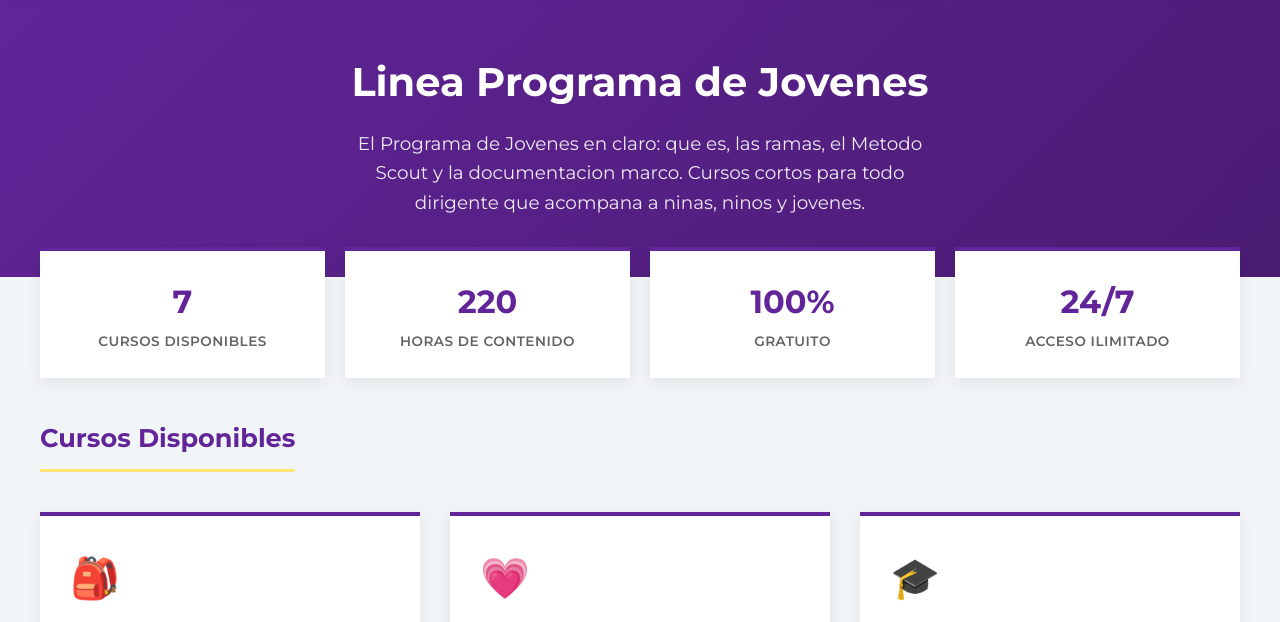
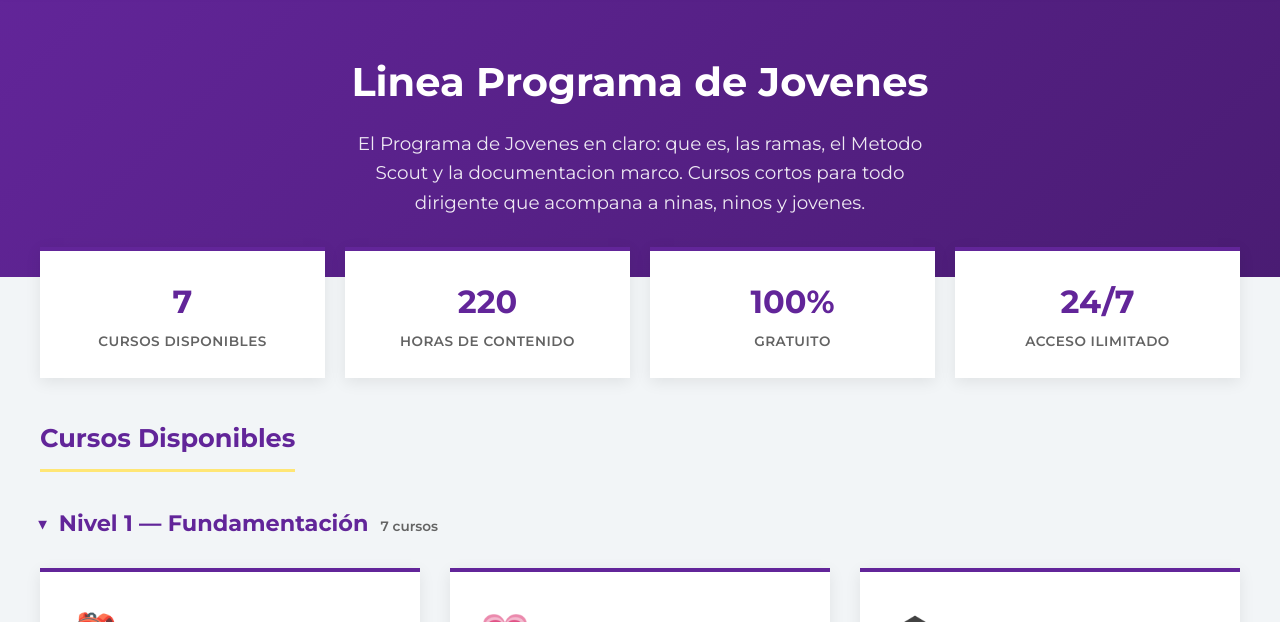
Before and after one commit to maximoaluna-blip/INDUCCION-PROGRAMA-JOVENES, a plain HTML site: page index.html in a window 1280 px wide. Shown: the part 79-701 px from the top of the page. Drawn offline with Linux system fonts and the light colour scheme.

Commit message:
Agrupar el menu de la linea por nivel (Nivel 1, Nivel 2...)
index.html ahora agrupa el catalogo en secciones colapsables por nivel
(<details>/<summary>), ordenadas por "order" dentro de cada nivel, en vez
de una sola grilla plana. Antes ningun curso de PJ tenia el nivel como dato
del curso, asi que no habia forma de agrupar aunque llegaran mas niveles.

Se agrego level/levelName/order a los 8 JSON fuente y build-course.js ahora
los lee y persiste en cursos.json en cada build -- a diferencia de DI, donde
esos mismos campos existen mano-agregados en cursos.json y se perderian en
el proximo build porque nadie los conecto a la fuente (build-course.js los
sobreescribe con un objeto fijo). Este courseId + level son la fuente de
verdad ahora, no una edicion manual del catalogo.

Verificado en navegador contra un build local real (Nivel 1, 7 cursos, sin
errores de consola) y con datos simulados de 2 niveles en un archivo aislado
(agrupacion, orden y colapso correctos). rama-manada-lobatos permanece en
status "draft" -- no se toco su gate.

Co-Authored-By: Claude Sonnet 5 <noreply@anthropic.com>

```diff
--- a/02-Plataforma-Web/cursos.json
+++ b/02-Plataforma-Web/cursos.json
@@ -5,6 +5,9 @@
     "description": "El primer paso en la Línea Programa de Jóvenes. En ~25 minutos vas a entender qué es realmente el Programa de Jóvenes (y qué no), desarmar los mitos del dirigente nuevo, ubicar las 5 ramas y la documentación marco, y dar tu primer compromiso concreto. Sin tecnicismos, con ejemplos del día a día de una unidad.",
     "icon": "🎒",
     "duration": "25 minutos",
+    "level": 1,
+    "levelName": "Fundamentación",
+    "order": 1,
     "modules": 6,
     "status": "active",
     "file": "bienvenida-programa-jovenes.html",
@@ -16,6 +19,9 @@
     "description": "El segundo curso de la Línea Programa de Jóvenes y la brújula ética del Programa. En ~30 minutos vas a entender qué dijo Baden-Powell en Ginebra en 1922 sobre cómo se educa, vas a distinguir la educación por el temor de la educación por el amor, y vas a ver cómo los 4 objetivos de la instrucción se convirtieron en las 6 áreas de crecimiento de hoy. Termina con tu propia revisión pedagógica y un compromiso de práctica.",
     "icon": "💗",
     "duration": "30 minutos",
+    "level": 1,
+    "levelName": "Fundamentación",
+    "order": 2,
     "modules": 6,
     "status": "active",
     "file": "educacion-por-el-amor.html",
@@ -27,6 +33,9 @@
     "description": "El Curso 3 de la Línea Programa de Jóvenes, y un paréntesis necesario antes de entrar de lleno a lo scout. En ~30 minutos vas a entender qué es educar, los cuatro pilares de la educación (UNESCO), cómo aprenden de verdad las personas, dónde se aprende (educación formal, no formal e informal) y por qué el aprender haciendo funciona. No es teoría por la teoría: es la base que hace que el Método Scout, las ramas y el Modelo —que vienen después— se entiendan como la aplicación de estas ideas.",
     "icon": "🎓",
     "duration": "30 minutos",
+    "level": 1,
+    "levelName": "Fundamentación",
+    "order": 3,
     "modules": 6,
     "status": "active",
     "file": "como-se-educa-hoy.html",
@@ -38,6 +47,9 @@
     "description": "El Curso 4 de la Línea Programa de Jóvenes entrega la identidad doctrinal del Movimiento: su Propósito, sus 3 Principios y los 6 elementos que lo distinguen de cualquier otra propuesta para jóvenes. Al final vas a poder explicarle a alguien externo qué es el Movimiento Scout en menos de un minuto, sin recurrir a uniformes ni a campamentos.",
     "icon": "🌟",
     "duration": "30 minutos",
+    "level": 1,
+    "levelName": "Fundamentación",
+    "order": 4,
     "modules": 6,
     "status": "active",
     "file": "caracteristicas-esenciales-movimiento-scout.html",
@@ -49,6 +61,9 @@
     "description": "El curso más largo y más importante del Nivel 1. En ~40 minutos vas a entender el Método Scout como un sistema de autoeducación progresiva basado en 8 elementos interdependientes — no una lista de técnicas que se eligen a gusto. Vas a recorrer los 8 elementos en 4 parejas, ver las 4 Dinámicas del Escultismo en acción y salir con un plan concreto para integrar el Método en tu próxima reunión.",
     "icon": "🧭",
     "duration": "40 minutos",
+    "level": 1,
+    "levelName": "Fundamentación",
+    "order": 5,
     "modules": 8,
     "status": "active",
     "file": "metodo-scout-8-elementos.html",
@@ -60,6 +75,9 @@
     "description": "El Curso 6 de la Línea Programa de Jóvenes. En ~35 minutos vas a aterrizar todo lo aprendido al contexto colombiano: la Política Nacional de Programa de Jóvenes (Acuerdo C.S.N. 617 de 2024) y su Modelo de Aplicación \"El Gran Juego para la Vida\" (DNPJ 2026). Vas a recorrer las 5 ramas, las 6 áreas de crecimiento, las 3 etapas × 3 momentos y las herramientas operativas, y a construir tu mapa personal del Modelo.",
     "icon": "📜",
     "duration": "35 minutos",
+    "level": 1,
+    "levelName": "Fundamentación",
+    "order": 6,
     "modules": 7,
     "status": "active",
     "file": "pnpj-gran-juego-para-la-vida.html",
@@ -71,6 +89,9 @@
     "description": "El cierre del Nivel 1 de la Línea Programa de Jóvenes. En ~30 minutos vas a convertir los Cursos 1 a 6 en un Plan Personal de Dirigente firmable: revisas tu brújula, defines tu rol, rama y áreas prioritarias, planeas tu próxima reunión y tu proyecto del trimestre, trazas tu ruta de formación y firmas tu promesa personal. No hay contenido nuevo: integras lo que ya tienes en algo accionable.",
     "icon": "🗺️",
     "duration": "30 minutos",
+    "level": 1,
+    "levelName": "Fundamentación",
+    "order": 7,
     "modules": 6,
     "status": "active",
     "file": "mi-compromiso-programa-jovenes.html",
@@ -82,6 +103,9 @@
     "description": "El primer curso de rama del Nivel 2 de la Línea Programa de Jóvenes. En ~35 minutos vas a acompañar a Andrés, un lobato de 7 años, desde su llegada a la Manada hasta su Gran Salto hacia la Tropa: el marco simbólico de El Libro de las Tierras Vírgenes, las seisenas sin jefes fijos, las seis Sendas de la progresión y tu rol como Viejo Lobo — facilitador, no jefe.",
     "icon": "🐺",
     "duration": "35 minutos",
+    "level": 2,
+    "levelName": "Profundización por rama y práctica pedagógica",
+    "order": 8,
     "modules": 8,
     "status": "draft",
     "file": "rama-manada-lobatos.html",
--- a/05-Generador-Cursos/borradores/bienvenida-programa-jovenes.json
+++ b/05-Generador-Cursos/borradores/bienvenida-programa-jovenes.json
@@ -5,6 +5,9 @@
   "description": "El primer paso en la Línea Programa de Jóvenes. En ~25 minutos vas a entender qué es realmente el Programa de Jóvenes (y qué no), desarmar los mitos del dirigente nuevo, ubicar las 5 ramas y la documentación marco, y dar tu primer compromiso concreto. Sin tecnicismos, con ejemplos del día a día de una unidad.",
   "icon": "🎒",
   "duration": "25 minutos",
+  "level": 1,
+  "levelName": "Fundamentación",
+  "order": 1,
   "totalContentModules": 5,
   "modules": [
     {
--- a/05-Generador-Cursos/borradores/caracteristicas-esenciales-movimiento-scout.json
+++ b/05-Generador-Cursos/borradores/caracteristicas-esenciales-movimiento-scout.json
@@ -5,6 +5,9 @@
   "description": "El Curso 4 de la Línea Programa de Jóvenes entrega la identidad doctrinal del Movimiento: su Propósito, sus 3 Principios y los 6 elementos que lo distinguen de cualquier otra propuesta para jóvenes. Al final vas a poder explicarle a alguien externo qué es el Movimiento Scout en menos de un minuto, sin recurrir a uniformes ni a campamentos.",
   "icon": "🌟",
   "duration": "30 minutos",
+  "level": 1,
+  "levelName": "Fundamentación",
+  "order": 4,
   "totalContentModules": 5,
   "modules": [
     {
--- a/05-Generador-Cursos/borradores/como-se-educa-hoy.json
+++ b/05-Generador-Cursos/borradores/como-se-educa-hoy.json
@@ -5,6 +5,9 @@
   "description": "El Curso 3 de la Línea Programa de Jóvenes, y un paréntesis necesario antes de entrar de lleno a lo scout. En ~30 minutos vas a entender qué es educar, los cuatro pilares de la educación (UNESCO), cómo aprenden de verdad las personas, dónde se aprende (educación formal, no formal e informal) y por qué el aprender haciendo funciona. No es teoría por la teoría: es la base que hace que el Método Scout, las ramas y el Modelo —que vienen después— se entiendan como la aplicación de estas ideas.",
   "icon": "🎓",
   "duration": "30 minutos",
+  "level": 1,
+  "levelName": "Fundamentación",
+  "order": 3,
   "totalContentModules": 5,
   "modules": [
     {
--- a/05-Generador-Cursos/borradores/educacion-por-el-amor.json
+++ b/05-Generador-Cursos/borradores/educacion-por-el-amor.json
@@ -5,6 +5,9 @@
   "description": "El segundo curso de la Línea Programa de Jóvenes y la brújula ética del Programa. En ~30 minutos vas a entender qué dijo Baden-Powell en Ginebra en 1922 sobre cómo se educa, vas a distinguir la educación por el temor de la educación por el amor, y vas a ver cómo los 4 objetivos de la instrucción se convirtieron en las 6 áreas de crecimiento de hoy. Termina con tu propia revisión pedagógica y un compromiso de práctica.",
   "icon": "💗",
   "duration": "30 minutos",
+  "level": 1,
+  "levelName": "Fundamentación",
+  "order": 2,
   "totalContentModules": 5,
   "modules": [
     {
--- a/05-Generador-Cursos/borradores/metodo-scout-8-elementos.json
+++ b/05-Generador-Cursos/borradores/metodo-scout-8-elementos.json
@@ -5,6 +5,9 @@
   "description": "El curso más largo y más importante del Nivel 1. En ~40 minutos vas a entender el Método Scout como un sistema de autoeducación progresiva basado en 8 elementos interdependientes — no una lista de técnicas que se eligen a gusto. Vas a recorrer los 8 elementos en 4 parejas, ver las 4 Dinámicas del Escultismo en acción y salir con un plan concreto para integrar el Método en tu próxima reunión.",
   "icon": "🧭",
   "duration": "40 minutos",
+  "level": 1,
+  "levelName": "Fundamentación",
+  "order": 5,
   "totalContentModules": 7,
   "modules": [
     {
--- a/05-Generador-Cursos/borradores/mi-compromiso-programa-jovenes.json
+++ b/05-Generador-Cursos/borradores/mi-compromiso-programa-jovenes.json
@@ -5,6 +5,9 @@
   "description": "El cierre del Nivel 1 de la Línea Programa de Jóvenes. En ~30 minutos vas a convertir los Cursos 1 a 6 en un Plan Personal de Dirigente firmable: revisas tu brújula, defines tu rol, rama y áreas prioritarias, planeas tu próxima reunión y tu proyecto del trimestre, trazas tu ruta de formación y firmas tu promesa personal. No hay contenido nuevo: integras lo que ya tienes en algo accionable.",
   "icon": "🗺️",
   "duration": "30 minutos",
+  "level": 1,
+  "levelName": "Fundamentación",
+  "order": 7,
   "totalContentModules": 5,
   "modules": [
     {
--- a/05-Generador-Cursos/borradores/pnpj-gran-juego-para-la-vida.json
+++ b/05-Generador-Cursos/borradores/pnpj-gran-juego-para-la-vida.json
@@ -5,6 +5,9 @@
   "description": "El Curso 6 de la Línea Programa de Jóvenes. En ~35 minutos vas a aterrizar todo lo aprendido al contexto colombiano: la Política Nacional de Programa de Jóvenes (Acuerdo C.S.N. 617 de 2024) y su Modelo de Aplicación \"El Gran Juego para la Vida\" (DNPJ 2026). Vas a recorrer las 5 ramas, las 6 áreas de crecimiento, las 3 etapas × 3 momentos y las herramientas operativas, y a construir tu mapa personal del Modelo.",
   "icon": "📜",
   "duration": "35 minutos",
+  "level": 1,
+  "levelName": "Fundamentación",
+  "order": 6,
   "totalContentModules": 6,
   "modules": [
     {
--- a/05-Generador-Cursos/borradores/rama-manada-lobatos.json
+++ b/05-Generador-Cursos/borradores/rama-manada-lobatos.json
@@ -5,6 +5,9 @@
   "description": "El primer curso de rama del Nivel 2 de la Línea Programa de Jóvenes. En ~35 minutos vas a acompañar a Andrés, un lobato de 7 años, desde su llegada a la Manada hasta su Gran Salto hacia la Tropa: el marco simbólico de El Libro de las Tierras Vírgenes, las seisenas sin jefes fijos, las seis Sendas de la progresión y tu rol como Viejo Lobo — facilitador, no jefe.",
   "icon": "🐺",
   "duration": "35 minutos",
+  "level": 2,
+  "levelName": "Profundización por rama y práctica pedagógica",
+  "order": 8,
   "totalContentModules": 7,
   "modules": [
     {
--- a/05-Generador-Cursos/build-course.js
+++ b/05-Generador-Cursos/build-course.js
@@ -639,6 +639,9 @@ const entry = {
     description: course.description,
     icon: course.icon,
     duration: course.duration,
+    level: course.level || 1,
+    levelName: course.levelName || 'Fundamentación',
+    order: course.order || 0,
     modules: course.modules.length,
     status: 'active',
     file: course.courseId + '.html',
--- a/index.html
+++ b/index.html
@@ -162,6 +162,53 @@
             padding-bottom: 10px;
             border-bottom: 3px solid #ffe675;
             display: inline-block;
+        }
+
+        /* --- Niveles (agrupacion del catalogo) --- */
+        .level-section {
+            margin-bottom: 20px;
+            border: none;
+        }
+
+        .level-section + .level-section {
+            margin-top: 10px;
+        }
+
+        .level-summary {
+            list-style: none;
+            cursor: pointer;
+            display: flex;
+            align-items: baseline;
+            gap: 12px;
+            padding: 4px 0 16px;
+            user-select: none;
+        }
+
+        .level-summary::-webkit-details-marker { display: none; }
+
+        .level-summary::before {
+            content: '▸';
+            display: inline-block;
+            color: #622599;
+            font-size: 1.1em;
+            transition: transform 0.2s;
+            margin-right: -2px;
+        }
+
+        .level-section[open] > .level-summary::before {
+            transform: rotate(90deg);
+        }
+
+        .level-name {
+            font-size: 1.4em;
+            font-weight: 700;
+            color: #622599;
+        }
+
+        .level-count {
+            font-size: 0.85em;
+            color: #636363;
+            font-weight: 600;
         }
 
         .courses-grid {
@@ -406,8 +453,8 @@
     <div class="container">
         <h2 class="section-title">Cursos Disponibles</h2>
 
-        <div class="courses-grid" id="coursesGrid">
-            <p style="color: #636363; grid-column: 1/-1; text-align: center; padding: 20px;">Cargando catalogo de cursos...</p>
+        <div id="levelsContainer">
+            <p style="color: #636363; text-align: center; padding: 20px;">Cargando catalogo de cursos...</p>
         </div>
     </div>
 
@@ -463,17 +510,49 @@
             '</div>';
         }
 
+        // Agrupa los cursos disponibles por nivel (level/levelName), en el orden
+        // declarado por cada curso (order). Cursos sin "level" caen en Nivel 1
+        // (Fundamentacion) para no romper catalogos viejos sin ese campo.
+        function agruparPorNivel(disponibles) {
+            var niveles = {};
+            disponibles.forEach(function(c) {
+                var lvl = c.level != null ? c.level : 1;
+                var nombre = c.levelName || 'Fundamentación';
+                if (!niveles[lvl]) niveles[lvl] = { level: lvl, levelName: nombre, cursos: [] };
+                niveles[lvl].cursos.push(c);
+            });
+            var grupos = Object.keys(niveles).map(function(k) { return niveles[k]; });
+            grupos.sort(function(a, b) { return a.level - b.level; });
+            grupos.forEach(function(g) {
+                g.cursos.sort(function(a, b) { return (a.order || 0) - (b.order || 0); });
+            });
+            return grupos;
+        }
+
+        function renderLevelSection(grupo, esPrimero) {
+            return '<details class="level-section"' + (esPrimero ? ' open' : '') + '>' +
+                '<summary class="level-summary">' +
+                    '<span class="level-name">Nivel ' + escapeHtml(grupo.level) + ' — ' + escapeHtml(grupo.levelName) + '</span>' +
+                    '<span class="level-count">' + grupo.cursos.length + ' curso' + (grupo.cursos.length === 1 ? '' : 's') + '</span>' +
+                '</summary>' +
+                '<div class="courses-grid">' + grupo.cursos.map(renderCard).join('') + '</div>' +
+            '</details>';
+        }
+
         function renderCatalog(courses) {
-            var grid = document.getElementById('coursesGrid');
+            var contenedor = document.getElementById('levelsContainer');
             // Solo mostrar cursos activos o nuevos
             var disponibles = (courses || []).filter(function(c) {
                 return c.status === 'active' || c.status === 'new';
             });
             if (!disponibles.length) {
-                grid.innerHTML = '<p style="color: #636363; grid-column: 1/-1; text-align: center;">No hay cursos disponibles por ahora.</p>';
+                contenedor.innerHTML = '<p style="color: #636363; text-align: center;">No hay cursos disponibles por ahora.</p>';
                 return;
             }
-            grid.innerHTML = disponibles.map(renderCard).join('');
+            var grupos = agruparPorNivel(disponibles);
+            // El primer nivel (el que tiene cursos) arranca expandido; los siguientes
+            // colapsados, para no abrumar cuando haya varios niveles con contenido.
+            contenedor.innerHTML = grupos.map(function(g, i) { return renderLevelSection(g, i === 0); }).join('');
 
             var totalHoras = disponibles.reduce(function(sum, c) {
                 return sum + parseHours(c.duration);
@@ -489,8 +568,8 @@
             })
             .then(renderCatalog)
             .catch(function(err) {
-                document.getElementById('coursesGrid').innerHTML =
-                    '<p style="color: #b00; grid-column: 1/-1; text-align: center;">Error al cargar catalogo: ' + escapeHtml(err.message) + '</p>';
+                document.getElementById('levelsContainer').innerHTML =
+                    '<p style="color: #b00; text-align: center;">Error al cargar catalogo: ' + escapeHtml(err.message) + '</p>';
             });
     })();
     </script>
```
